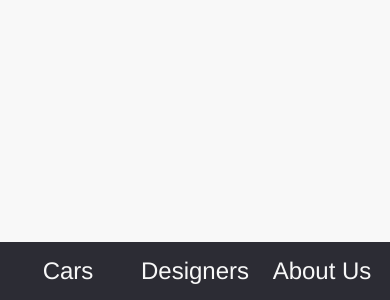
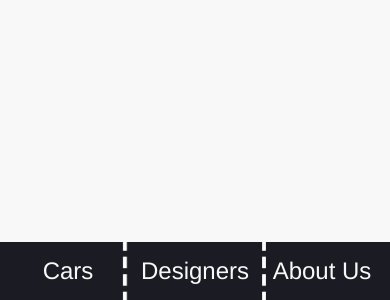
Before and after one commit to ItzPires/Concept-Cars-WebSite, a React (Create React App) app in the folder concept-drives/: page / in a window 390 px wide. Shown: the part 544-844 px from the top of the page. Built offline with nearby package versions, Linux system fonts and the light colour scheme.

Commit message:
Add background to nav bar

```diff
--- a/concept-drives/src/component/Menu.css
+++ b/concept-drives/src/component/Menu.css
@@ -55,6 +55,10 @@ button {
     gap: 10px;
     padding: 10px;
     margin: 0;
+    background-image: url('./barra.png');
+    background-size: cover;
+    background-position: center center;
+    background-repeat: no-repeat;
   }
 
   button {
```
Also changed, not shown: concept-drives/src/component/barra.png (added).
